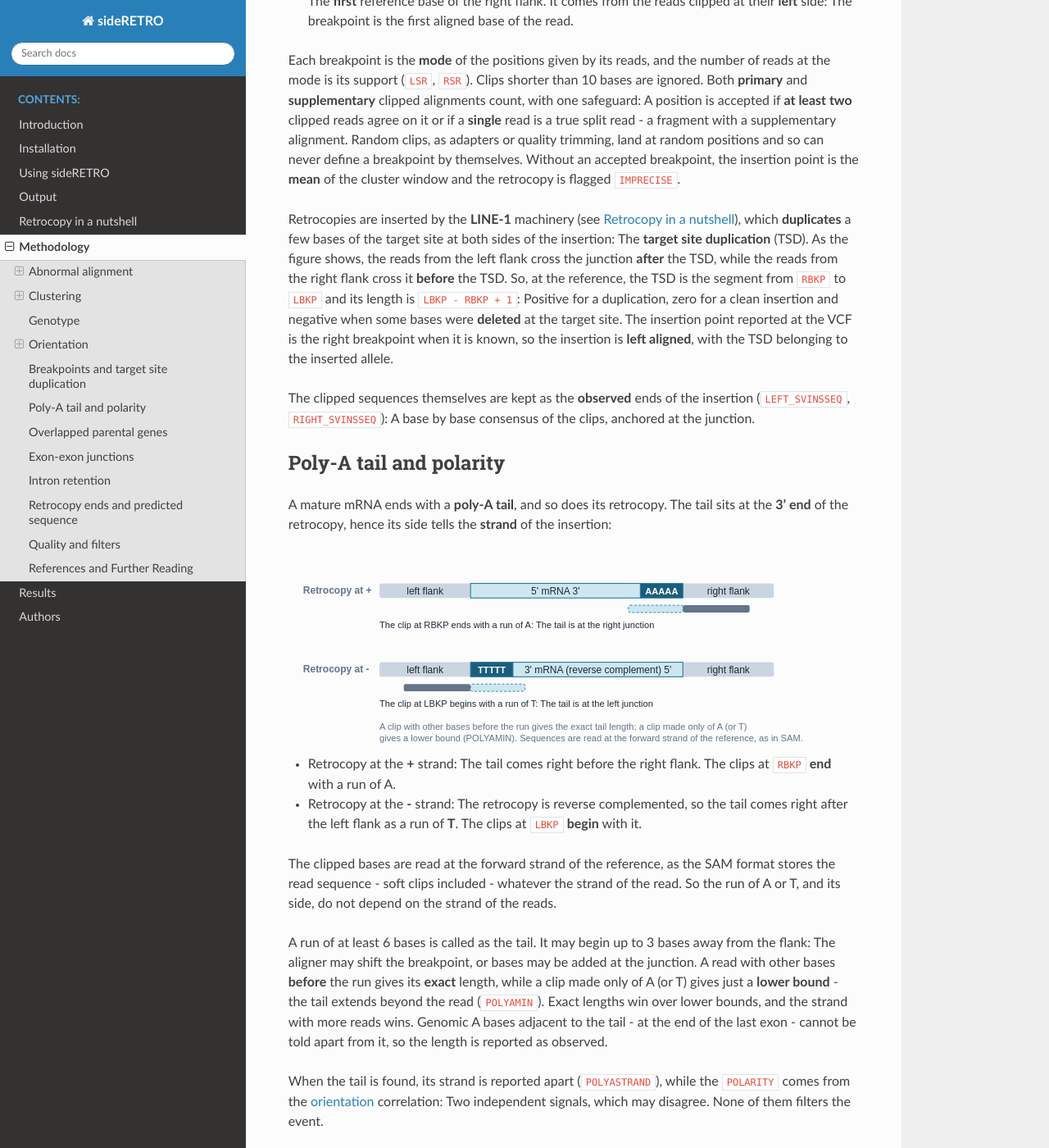
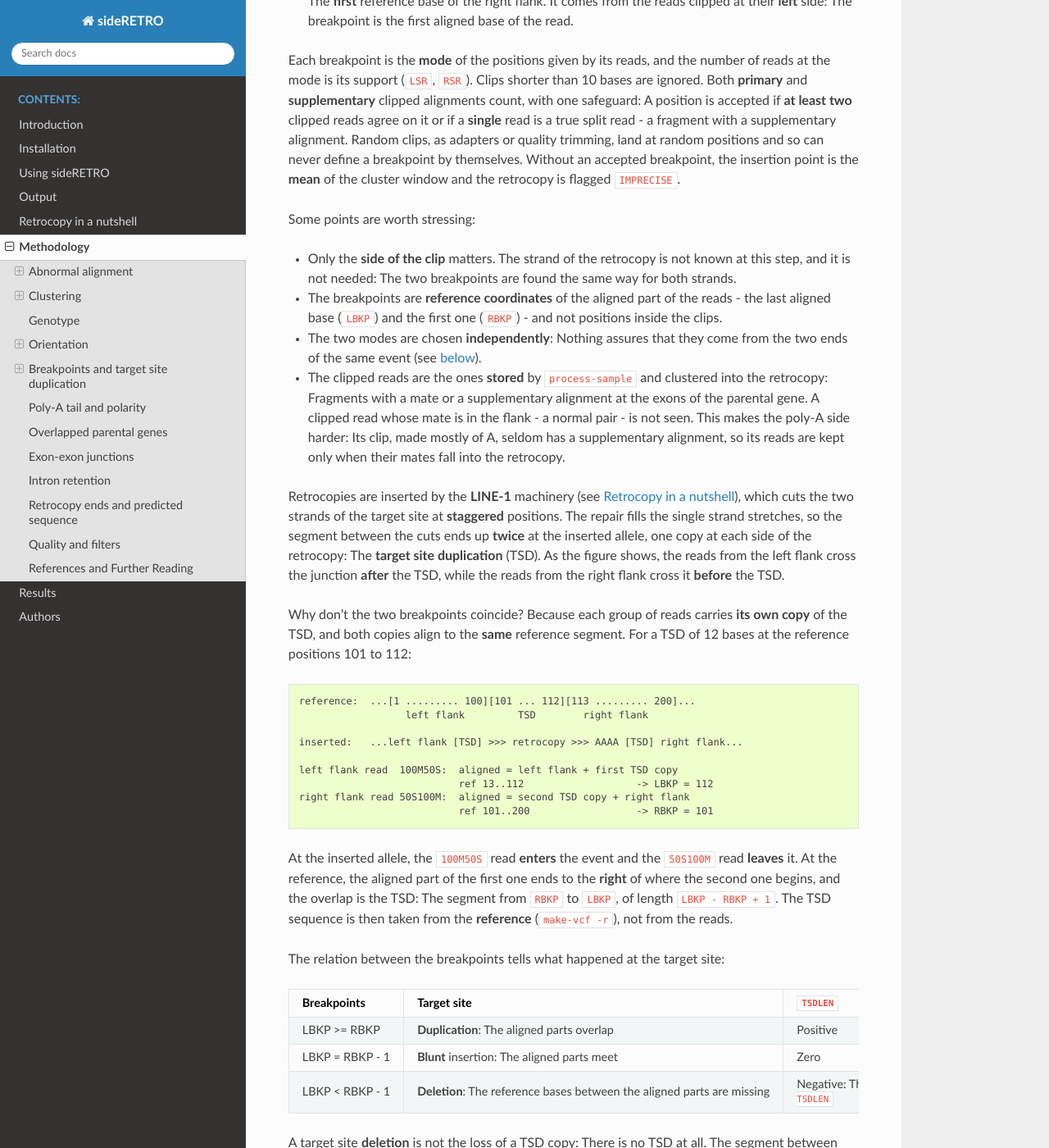
Before and after one commit to galantelab/sideRETRO, a Sphinx documentation site: the page built from docs/method.rst, in a window 1280 px wide and 1400 px high, scrolled down 9141 px. Shown: the whole window at 82% size. Built offline with Sphinx 7.4.7 and the Read the Docs theme 3.1.0, drawn with Linux system fonts in a browser that asks for light colours; some of the changed text lies outside the part shown.

Commit message:
UPDATE: docs: How the breakpoints, the TSD and the poly-A are found
Why the breakpoints do not coincide (a worked example), duplication,
blunt insertion and deletion at the target site, which reads are seen,
what the TSD does not tell (causes of TSDOutlier) and where the poly-A
is searched.

```diff
--- a/docs/method.rst
+++ b/docs/method.rst
@@ -428,22 +428,120 @@ positions and so can never define a breakpoint by themselves. Without an
 accepted breakpoint, the insertion point is the **mean** of the cluster
 window and the retrocopy is flagged ``IMPRECISE``.
 
+Some points are worth stressing:
+
+- Only the **side of the clip** matters. The strand of the retrocopy is
+  not known at this step, and it is not needed: The two breakpoints are
+  found the same way for both strands.
+- The breakpoints are **reference coordinates** of the aligned part of
+  the reads - the last aligned base (``LBKP``) and the first one
+  (``RBKP``) - and not positions inside the clips.
+- The two modes are chosen **independently**: Nothing assures that they
+  come from the two ends of the same event (see
+  :ref:`below <method_tsd_limits>`).
+- The clipped reads are the ones **stored** by ``process-sample`` and
+  clustered into the retrocopy: Fragments with a mate or a
+  supplementary alignment at the exons of the parental gene. A clipped
+  read whose mate is in the flank - a normal pair - is not seen. This
+  makes the poly-A side harder: Its clip, made mostly of A, seldom has
+  a supplementary alignment, so its reads are kept only when their
+  mates fall into the retrocopy.
+
 Retrocopies are inserted by the **LINE-1** machinery (see
-:ref:`Retrocopy in a nutshell <chap_retrocopy>`), which **duplicates** a
-few bases of the target site at both sides of the insertion: The
-**target site duplication** (TSD). As the figure shows, the reads from
-the left flank cross the junction **after** the TSD, while the reads from
-the right flank cross it **before** the TSD. So, at the reference, the
-TSD is the segment from ``RBKP`` to ``LBKP`` and its length is
-``LBKP - RBKP + 1``: Positive for a duplication, zero for a clean
-insertion and negative when some bases were **deleted** at the target
-site. The insertion point reported at the VCF is the right breakpoint
-when it is known, so the insertion is **left aligned**, with the TSD
-belonging to the inserted allele.
+:ref:`Retrocopy in a nutshell <chap_retrocopy>`), which cuts the two
+strands of the target site at **staggered** positions. The repair fills
+the single strand stretches, so the segment between the cuts ends up
+**twice** at the inserted allele, one copy at each side of the
+retrocopy: The **target site duplication** (TSD). As the figure shows,
+the reads from the left flank cross the junction **after** the TSD,
+while the reads from the right flank cross it **before** the TSD.
+
+Why don't the two breakpoints coincide? Because each group of reads
+carries **its own copy** of the TSD, and both copies align to the
+**same** reference segment. For a TSD of 12 bases at the reference
+positions 101 to 112:
+
+.. code-block:: text
+
+   reference:  ...[1 ......... 100][101 ... 112][113 ......... 200]...
+                     left flank         TSD        right flank
+
+   inserted:   ...left flank [TSD] >>> retrocopy >>> AAAA [TSD] right flank...
+
+   left flank read  100M50S:  aligned = left flank + first TSD copy
+                              ref 13..112                   -> LBKP = 112
+   right flank read 50S100M:  aligned = second TSD copy + right flank
+                              ref 101..200                  -> RBKP = 101
+
+At the inserted allele, the ``100M50S`` read **enters** the event and the
+``50S100M`` read **leaves** it. At the reference, the aligned part of the
+first one ends to the **right** of where the second one begins, and the
+overlap is the TSD: The segment from ``RBKP`` to ``LBKP``, of length
+``LBKP - RBKP + 1``. The TSD sequence is then taken from the
+**reference** (``make-vcf -r``), not from the reads.
+
+The relation between the breakpoints tells what happened at the target
+site:
+
++---------------------+-----------------------------+--------------------+
+| Breakpoints         | Target site                 | ``TSDLEN``         |
++=====================+=============================+====================+
+| LBKP >= RBKP        | **Duplication**: The aligned| Positive           |
+|                     | parts overlap               |                    |
++---------------------+-----------------------------+--------------------+
+| LBKP = RBKP - 1     | **Blunt** insertion: The    | Zero               |
+|                     | aligned parts meet          |                    |
++---------------------+-----------------------------+--------------------+
+| LBKP < RBKP - 1     | **Deletion**: The reference | Negative: The      |
+|                     | bases between the aligned   | deleted bases are  |
+|                     | parts are missing           | ``-TSDLEN``        |
++---------------------+-----------------------------+--------------------+
+
+A target site **deletion** is not the loss of a TSD copy: There is no
+TSD at all. The segment between the cuts is lost instead of being
+copied, and the retrocopy takes its place. LINE-1 insertions with
+deletions at the target site are known, from a few bases to many
+kilobases. Only the duplication passes the filter (``NoTSD``), as it is
+the signature expected for the insertion. The insertion point reported
+at the VCF is the right breakpoint when it is known, so the insertion is
+**left aligned**, with the TSD belonging to the inserted allele.
 
 The clipped sequences themselves are kept as the **observed** ends of the
 insertion (``LEFT_SVINSSEQ``, ``RIGHT_SVINSSEQ``): A base by base
 consensus of the clips, anchored at the junction.
+
+.. _method_tsd_limits:
+
+What the TSD does not tell
+--------------------------
+
+The TSD is **inferred** from the geometry of the breakpoints: Two
+boundaries, and the reference segment between them. It is not observed
+as two copies in the reads, and the clips are not checked to hold the
+parental gene. Most of the time the geometry is right, but a TSD out of
+the expected length (``TSDOutlier``) usually means that the two groups
+of clipped reads do not describe the two ends of the same event:
+
+- **Hotspots** and low complexity regions, where clipped reads pile up
+  at both sides for unrelated reasons, give long and arbitrary
+  overlaps.
+- **Mirror** clusters: A retrocopy inserted into an exon of another
+  gene makes the reads of that gene look abnormal at the parental gene
+  locus. There, the "breakpoints" are the ends of the exons, and the
+  "TSD" the distance between them.
+- **Local variation**: A small duplication or a change in the length of
+  a tandem repeat near the site gives clipped reads of its own. Their
+  clips are reference sequence, and the reads span the whole event.
+- **Shifts**: When the TSD begins with A, the aligner cannot tell the
+  tail from the flank and extends the alignment into the tail. A
+  microhomology between the retrocopy and the flank does the same at
+  the other side. The TSD becomes a few bases longer or shorter.
+
+And the biology varies: Very short TSDs, no TSD or long ones also happen
+in real insertions. The expected range (``make-vcf --min-tsd``,
+``--max-tsd``) is a choice, not a law, and the clips are kept at the VCF
+(``LEFT_SVINSSEQ``, ``RIGHT_SVINSSEQ``) for you to judge: Those of a
+retrocopy hold its ends - exon sequence or the tail - not the flanks.
 
 .. _method_polya:
 
@@ -468,6 +566,14 @@ The clipped bases are read at the forward strand of the reference, as the
 SAM format stores the read sequence - soft clips included - whatever the
 strand of the read. So the run of A or T, and its side, do not depend on
 the strand of the reads.
+
+The tail is searched only where it can be - a run of A at the end of
+the clips at the right junction, or of T at the beginning of the clips
+at the left junction - and only in the reads clipped **exactly** at the
+accepted breakpoint. So, without a breakpoint at its side, there is no
+tail to find, and the hard clipped bases of a supplementary alignment
+are not stored to be read. The strand is not chosen beforehand: Both
+junctions are searched, and the tail tells it.
 
 A run of at least 6 bases is called as the tail. It may begin up to 3
 bases away from the flank: The aligner may shift the breakpoint, or
--- a/docs/output.rst
+++ b/docs/output.rst
@@ -227,8 +227,9 @@ The fields are grouped by subject. Fields without a value are
 +----------------+----------------------------------------------------------+
 | TSDLEN         | Length of the **target site duplication**:               |
 |                | ``LBKP - RBKP + 1``. Positive for a duplication, zero    |
-|                | for a clean insertion and negative for a deletion at the |
-|                | target site. Needs both breakpoints                      |
+|                | for a blunt insertion and negative for a deletion at the |
+|                | target site, of ``-TSDLEN`` bases. Needs both            |
+|                | breakpoints. See :ref:`Breakpoints <method_breakpoints>` |
 +----------------+----------------------------------------------------------+
 | TSD            | The TSD sequence: The reference bases from RBKP to LBKP. |
 |                | Needs ``-r`` and ``0 < TSDLEN <= 100``                   |
```
